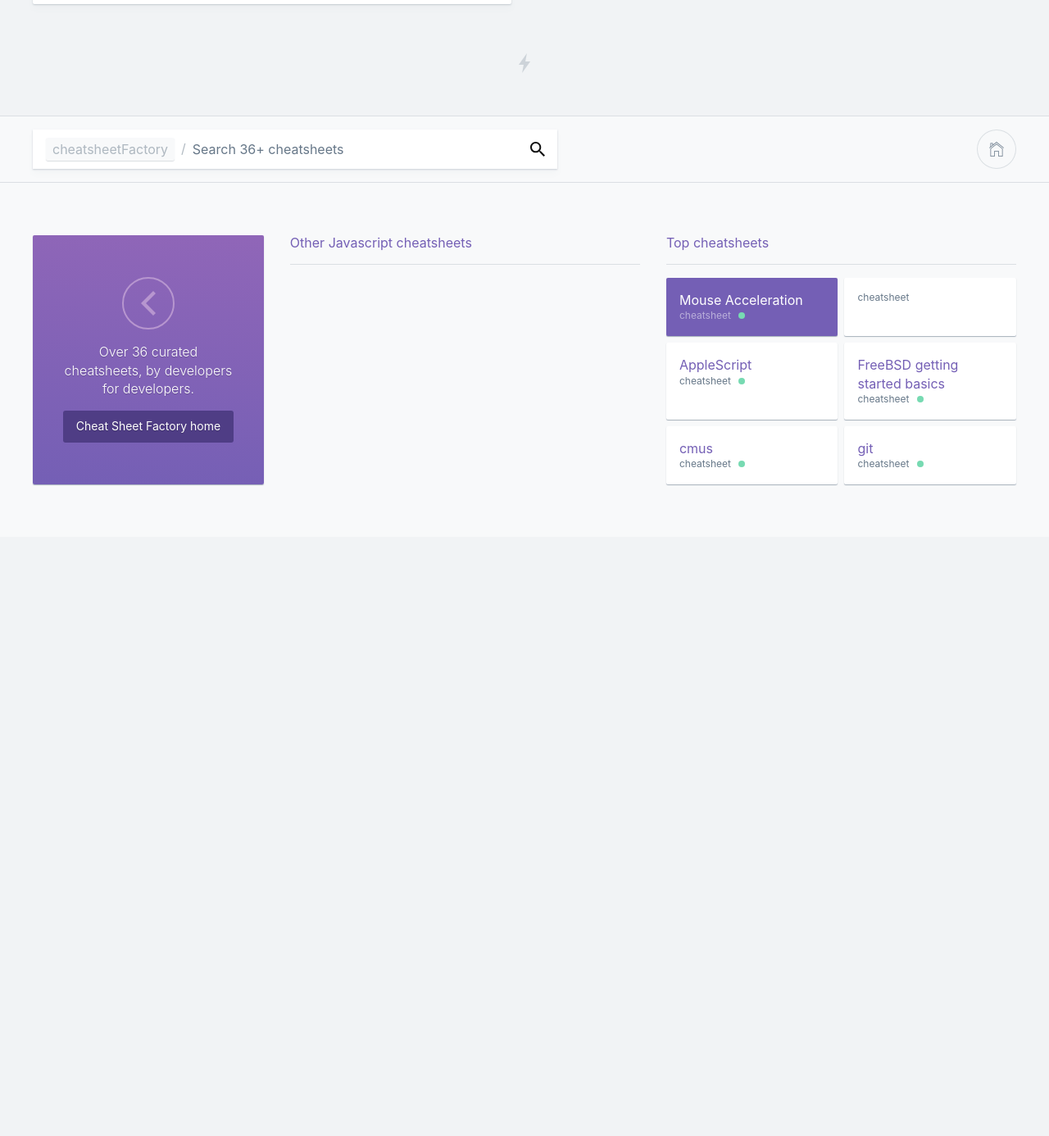
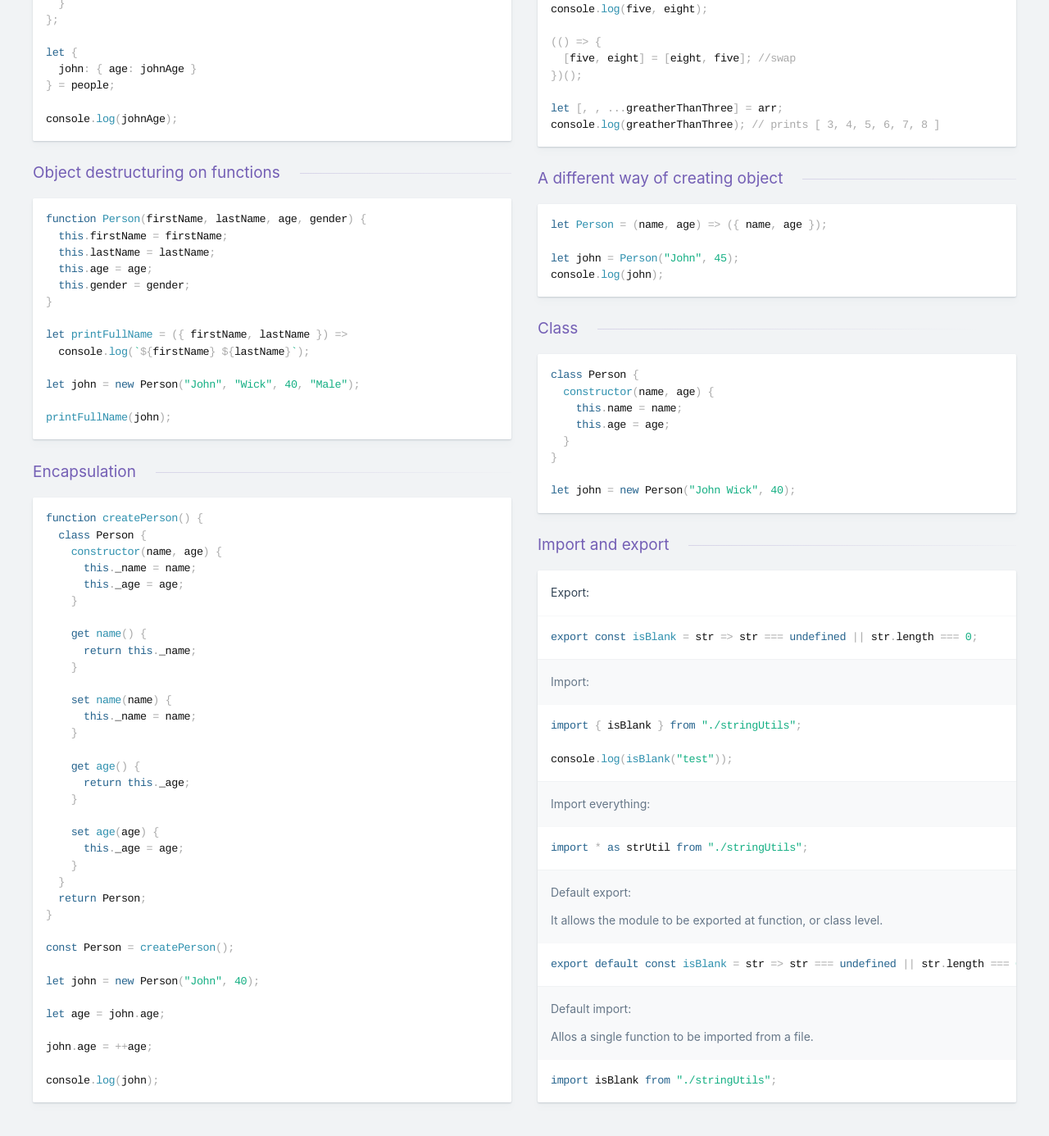
Before and after one commit to kasramp/cheat-sheet-factory, a Jekyll site: the page built from javascript/cheatSheet.md, in a window 1280 px wide and 1400 px high, scrolled down 4949 px. Shown: the top 1386 px of the window at 82% size. Built offline with Jekyll 4.4.1, drawn with Linux system fonts in a browser that asks for light colours; nearby versions of some CDN libraries; before the commit the page ends 5604 px from its top, so only the background shows below that; some of the changed text lies outside the part shown.

Commit message:
Finish adding JS cheat sheet

````diff
--- a/javascript/cheatSheet.md
+++ b/javascript/cheatSheet.md
@@ -437,6 +437,169 @@ arr2[0] = "Hallo";
 console.log(arr0);
 ```
 
+### Object destructuring
+
+```javascript
+let objs = { 1: "One", 2: "Two", 3: "Three" };
+
+let { 1: oneVariable } = objs;
+
+console.log(oneVariable);
+
+let people = {
+  kasra: {
+    name: "Kasra",
+    age: 30
+  },
+  john: {
+    name: "John",
+    age: 45
+  }
+};
+
+let {
+  john: { age: johnAge }
+} = people;
+
+console.log(johnAge);
+```
+
+### Array destructuring
+
+```javascript
+let arr = [1, 2, 3, 4, 5, 6, 7, 8];
+
+let [, , , , five, , , eight] = arr; // gets 5 and 8
+
+console.log(five, eight);
+
+(() => {
+  [five, eight] = [eight, five]; //swap
+})();
+
+let [, , ...greatherThanThree] = arr;
+console.log(greatherThanThree); // prints [ 3, 4, 5, 6, 7, 8 ]
+```
+
+### Object destructuring on functions
+
+```javascript
+function Person(firstName, lastName, age, gender) {
+  this.firstName = firstName;
+  this.lastName = lastName;
+  this.age = age;
+  this.gender = gender;
+}
+
+let printFullName = ({ firstName, lastName }) =>
+  console.log(`${firstName} ${lastName}`);
+
+let john = new Person("John", "Wick", 40, "Male");
+
+printFullName(john);
+```
+
+### A different way of creating object
+
+```javascript
+let Person = (name, age) => ({ name, age });
+
+let john = Person("John", 45);
+console.log(john);
+```
+
+### Class
+
+```javascript
+class Person {
+  constructor(name, age) {
+    this.name = name;
+    this.age = age;
+  }
+}
+
+let john = new Person("John Wick", 40);
+```
+
+### Encapsulation
+
+```javascript
+function createPerson() {
+  class Person {
+    constructor(name, age) {
+      this._name = name;
+      this._age = age;
+    }
+
+    get name() {
+      return this._name;
+    }
+
+    set name(name) {
+      this._name = name;
+    }
+
+    get age() {
+      return this._age;
+    }
+
+    set age(age) {
+      this._age = age;
+    }
+  }
+  return Person;
+}
+
+const Person = createPerson();
+
+let john = new Person("John", 40);
+
+let age = john.age;
+
+john.age = ++age;
+
+console.log(john);
+```
+
+### Import and export
+
+Export:
+
+```javascript
+export const isBlank = str => str === undefined || str.length === 0;
+```
+
+Import:
+
+```javascript
+import { isBlank } from "./stringUtils";
+
+console.log(isBlank("test"));
+```
+
+Import everything:
+
+```javascript
+import * as strUtil from "./stringUtils";
+```
+
+Default export:
+
+It allows the module to be exported at function, or class level.
+
+```javascript
+export default const isBlank = str => str === undefined || str.length === 0;
+```
+
+Default import:
+
+Allos a single function to be imported from a file.
+
+```javascript
+import isBlank from "./stringUtils";
+```
+
 ## References
 
 - [Java To JavaScript Cheat Sheet](https://techgarage.io/index.php/2017/02/06/java-to-javascript-cheat-sheet/)
+- [Learn JavaScript - Full Course for Beginners](https://www.youtube.com/watch?v=PkZNo7MFNFg)
````
